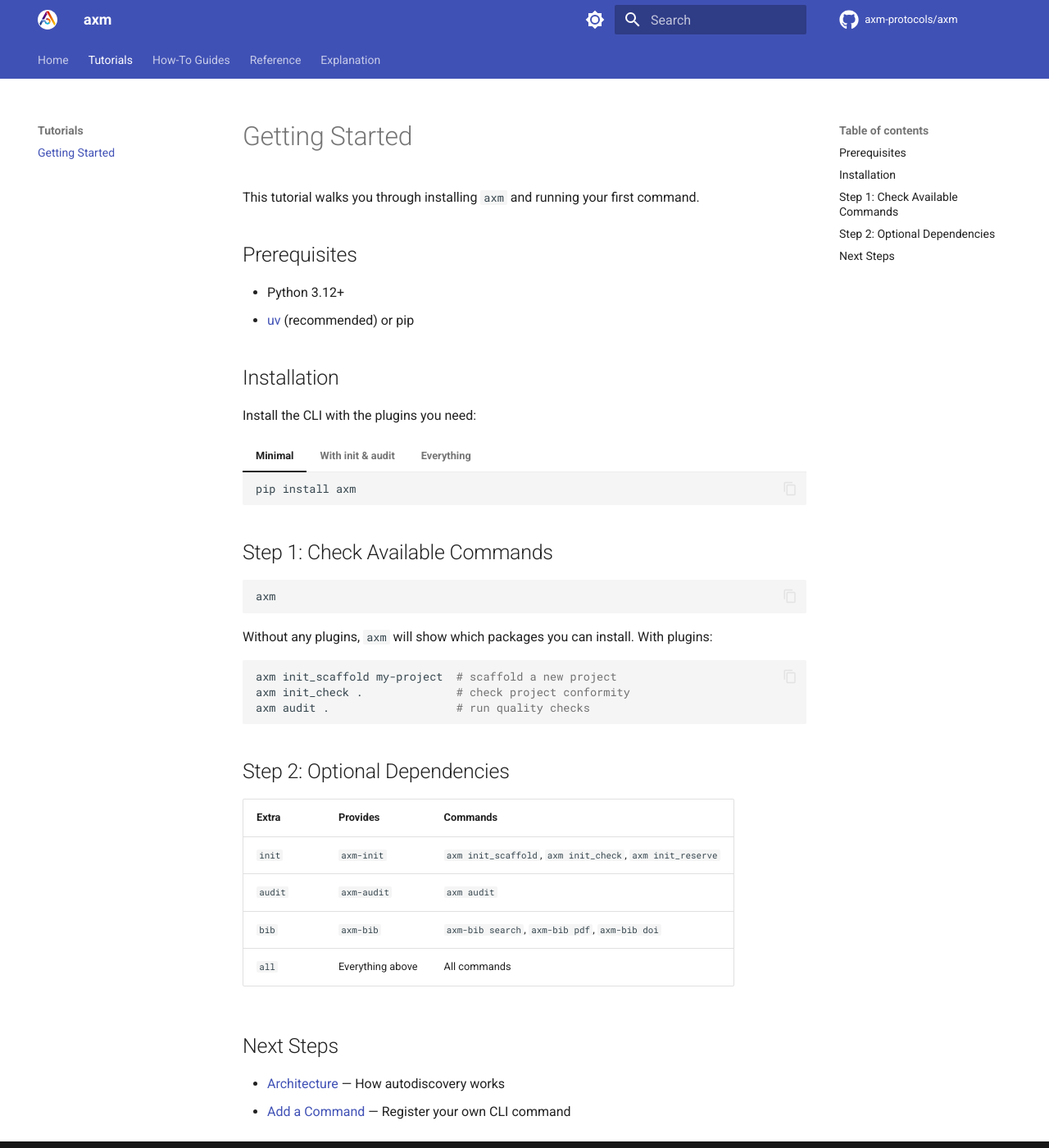
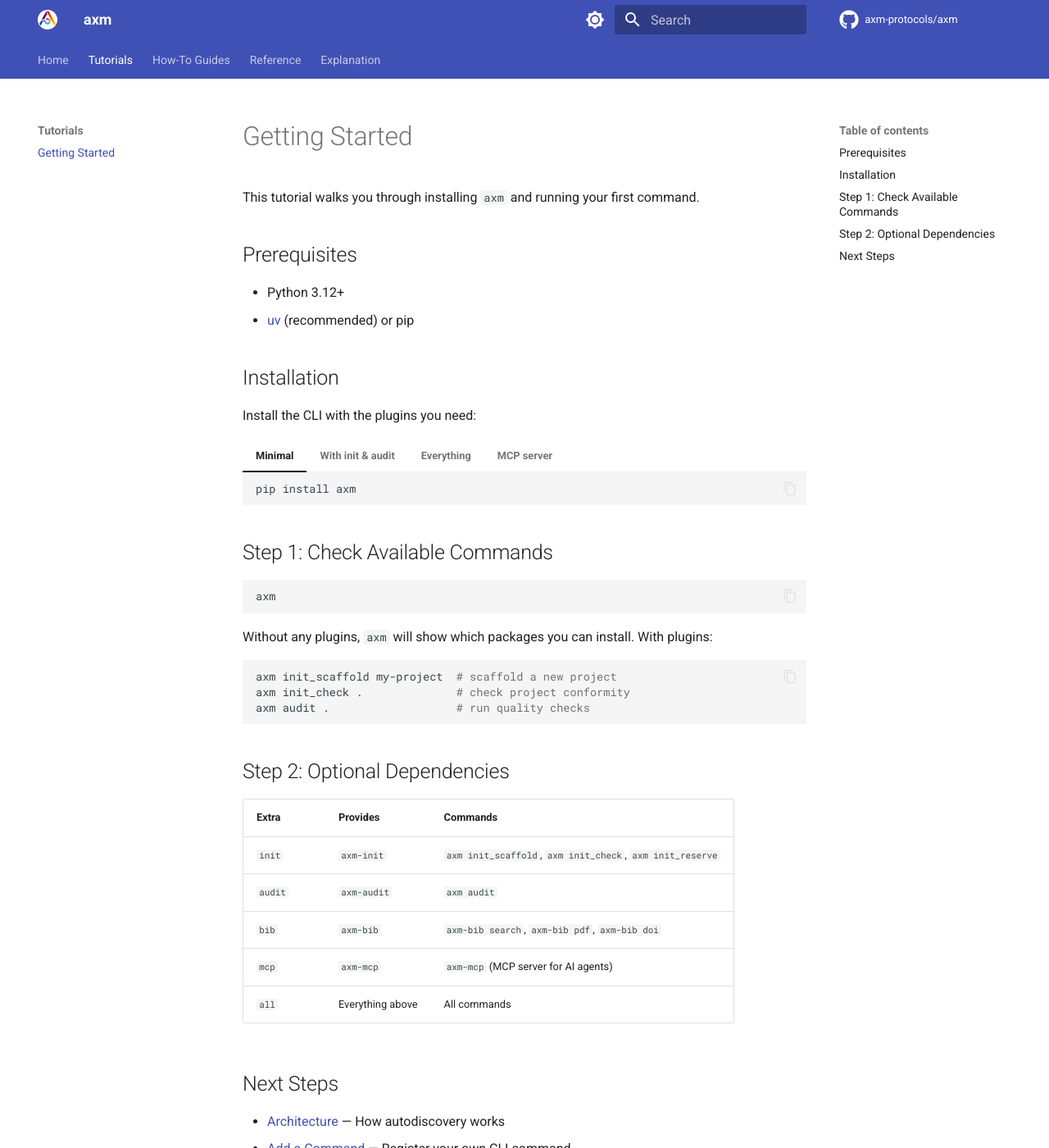
Before and after one commit to axm-protocols/axm-forge, an MkDocs documentation site: the page built from docs/tutorials/getting-started.md, in a window 1280 px wide and 1400 px high. Shown: the whole window at 82% size. Built offline with MkDocs 1.6.1 and Material for MkDocs 9.7.7, drawn with Linux system fonts in a browser that asks for light colours; comment, search, counter and statistics services are not loaded.

Commit message:
feat(mcp): add axm[mcp] optional dependency
Add axm-mcp as a new optional dependency group and include it
in the 'all' extras. Update README, docs, and getting-started
guide to document the new install option for the MCP server.

````diff
--- a/docs/tutorials/getting-started.md
+++ b/docs/tutorials/getting-started.md
@@ -29,6 +29,12 @@ Install the CLI with the plugins you need:
     pip install axm[all]
     ```
 
+=== "MCP server"
+
+    ```bash
+    pip install axm[mcp]
+    ```
+
 ## Step 1: Check Available Commands
 
 ```bash
@@ -50,6 +56,7 @@ axm audit .                   # run quality checks
 | `init` | `axm-init` | `axm init_scaffold`, `axm init_check`, `axm init_reserve` |
 | `audit` | `axm-audit` | `axm audit` |
 | `bib` | `axm-bib` | `axm-bib search`, `axm-bib pdf`, `axm-bib doi` |
+| `mcp` | `axm-mcp` | `axm-mcp` (MCP server for AI agents) |
 | `all` | Everything above | All commands |
 
 ## Next Steps
--- a/pyproject.toml
+++ b/pyproject.toml
@@ -22,7 +22,8 @@ dependencies = [
 init   = ["axm-init"]
 audit  = ["axm-audit"]
 bib    = ["axm-bib"]
-all    = ["axm-init", "axm-audit", "axm-bib"]
+mcp    = ["axm-mcp"]
+all    = ["axm-init", "axm-audit", "axm-bib", "axm-mcp"]
 
 [project.scripts]
 axm = "axm.cli:app"
````
Also changed, not shown: README.md (+3 -1 lines), docs/howto/index.md (+1 -0 lines), docs/index.md (+2 -0 lines), docs/reference/cli.md (+1 -0 lines).
